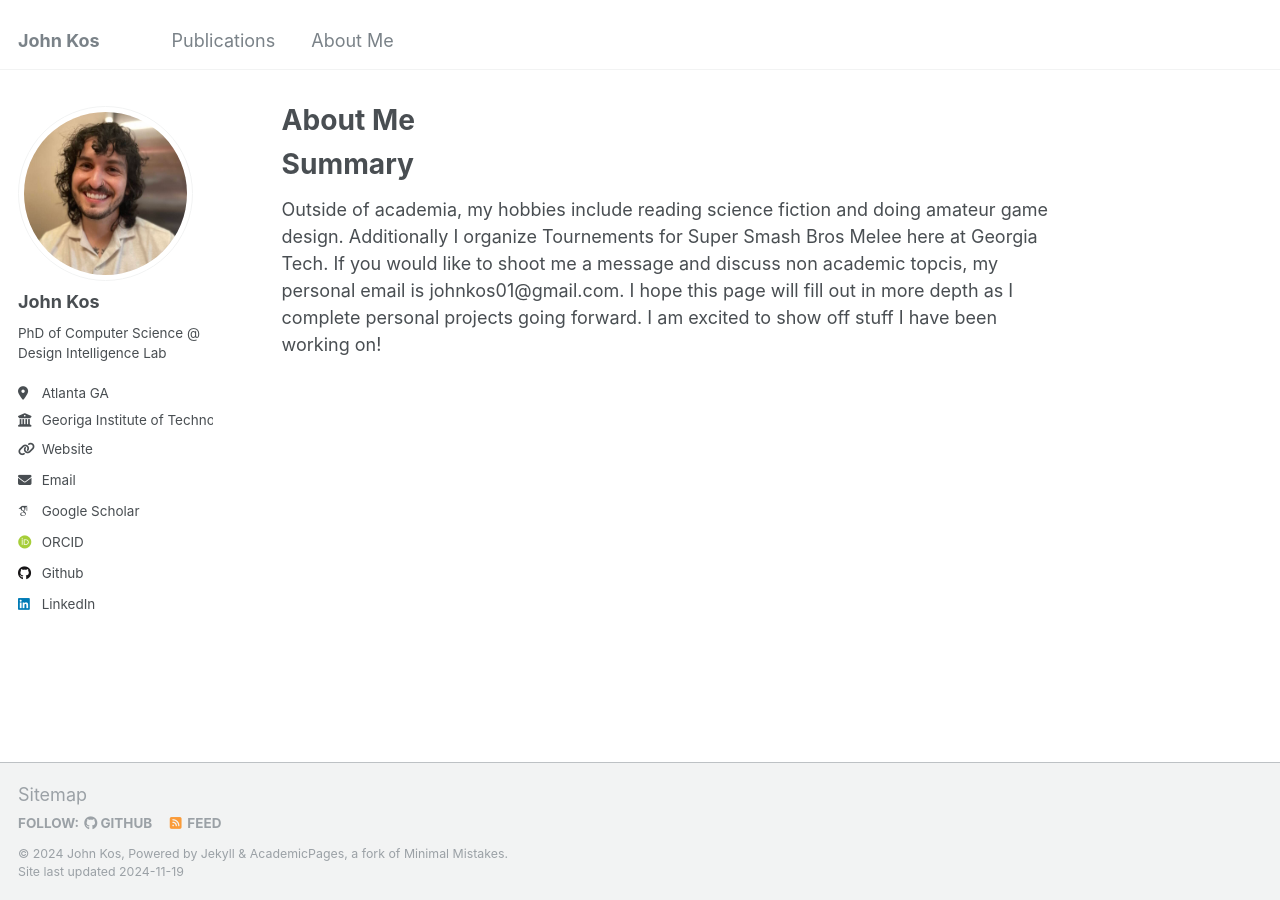
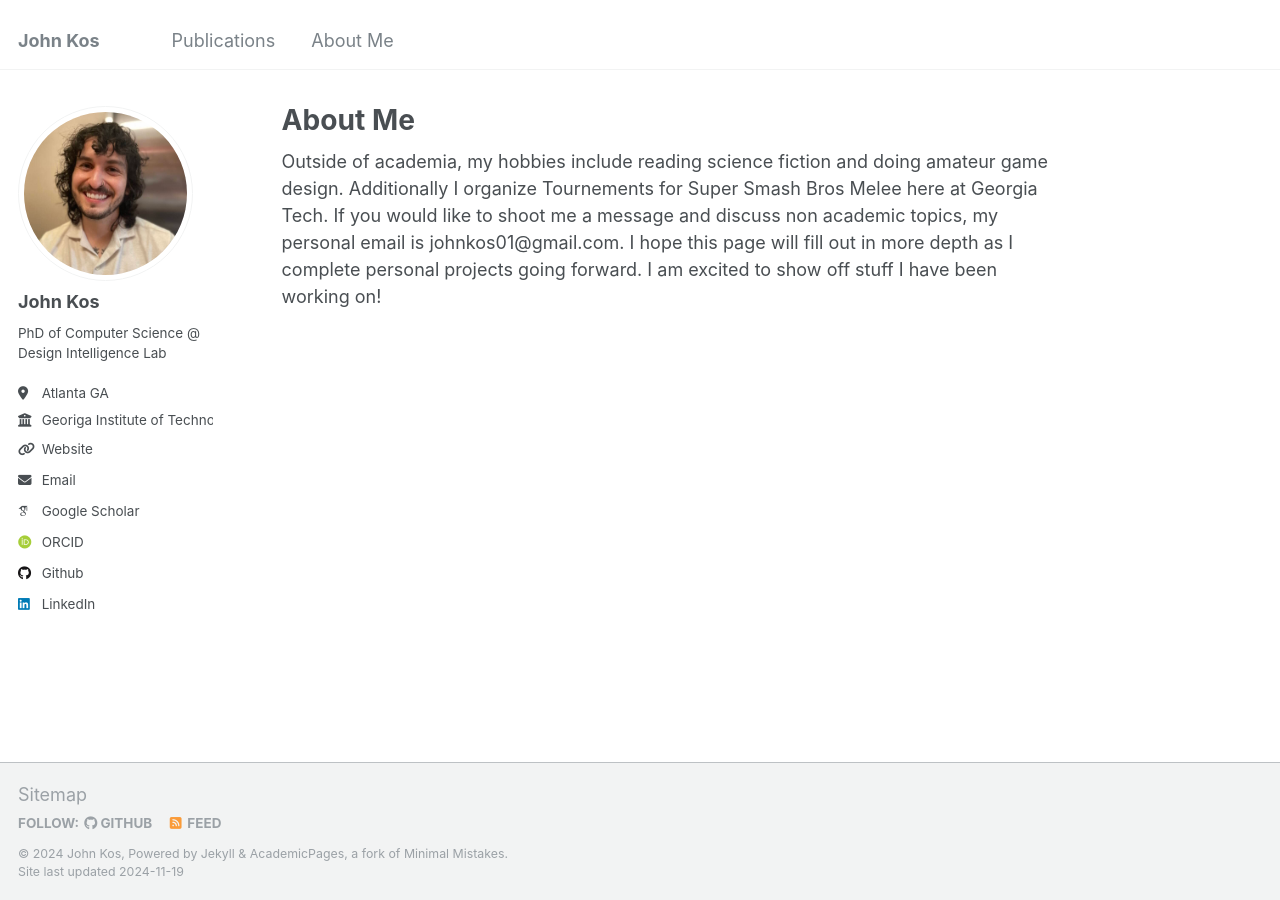
Before and after one commit to JohnKos/JohnKos.github.io, a Jekyll site: the page built from _pages/about-me.md, in a window 1280 px wide. Built offline with Jekyll 4.4.1, drawn with Linux system fonts in a browser that asks for light colours; some web fonts are replaced.

Commit message:
fix typo

```diff
--- a/_pages/about-me.md
+++ b/_pages/about-me.md
@@ -4,9 +4,5 @@ title: "About Me"
 author_profile: true
 ---
 
-
-Summary
-========
-
-Outside of academia, my hobbies include reading science fiction and doing amateur game design. Additionally I organize Tournements for Super Smash Bros Melee here at Georgia Tech. If you would like to shoot me a message and discuss non academic topcis,
+Outside of academia, my hobbies include reading science fiction and doing amateur game design. Additionally I organize Tournements for Super Smash Bros Melee here at Georgia Tech. If you would like to shoot me a message and discuss non academic topics,
 my personal email is johnkos01@gmail.com. I hope this page will fill out in more depth as I complete personal projects going forward. I am excited to show off stuff I have been working on!
```
